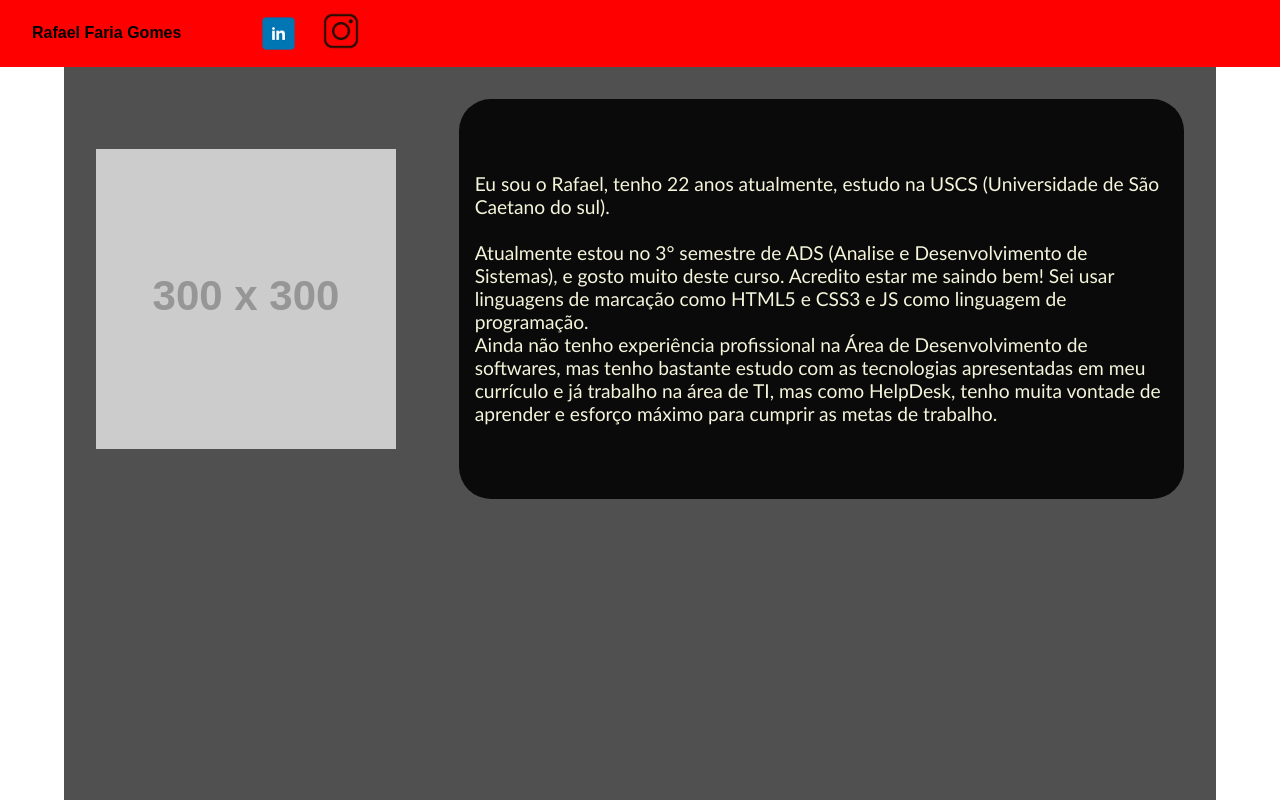
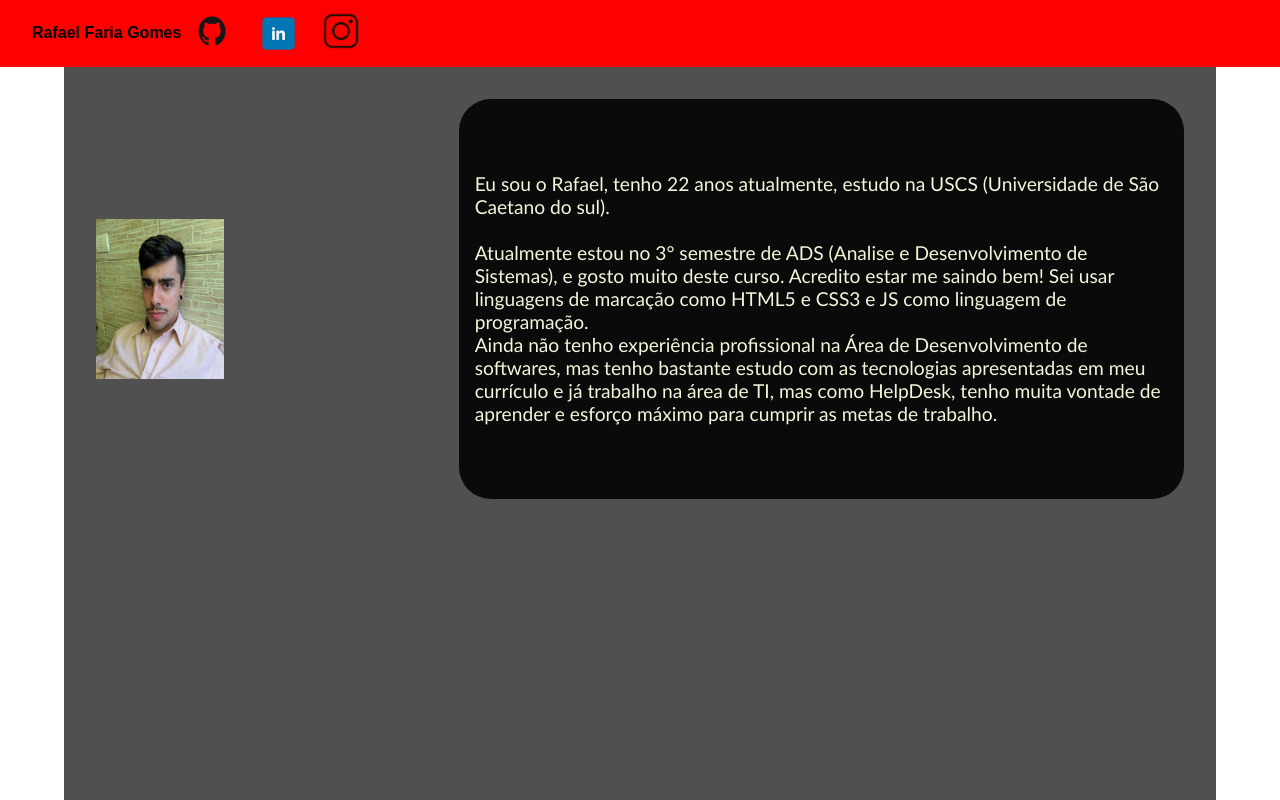
Before and after one commit to RafaelFariaGomes/portfolio, a plain HTML site: page index.html in a window 1280 px wide. Drawn offline with Linux system fonts and the light colour scheme; placeholder pictures from the web are drawn by us.

Commit message:
Alterações e corrreções de código

```diff
--- a/index.html
+++ b/index.html
@@ -16,15 +16,17 @@
         <img class="imageGit" src="./images/GitHub-Mark-removebg-preview.png" alt="GitHub_RafaelFariaGomes"></a>
 
         <a href="https://www.linkedin.com/in/rafael-faria-gomes-b69715209/">
-            <img class="imageLinkedin" src="./images/linkedin-removebg-preview.png" alt="Linkedin_afaelFariaGomes"></a>
+        <img class="imageLinkedin" src="./images/linkedin-removebg-preview.png" alt="Linkedin_RafaelFariaGomes"></a>
 
-        <a href=""><img class="imageInsta" src="./images/icone-instagram-removebg-preview.png" alt="link_Instagram"></a>
+        <a href="">
+        <img class="imageInsta" src="./images/icone-instagram-removebg-preview.png" alt="link_Instagram"></a>
+
     </div>
+
     <div class="container">
 
-
         <div class="divFoto">
-            <img src="https://via.placeholder.com/300" alt="imagem_Rafael_Faria">
+            <img src="./images/eu.jpeg" alt="imagem_Rafael_Faria" class="minhaFoto">
         </div>
 
         <div class="divContainerFalandoSobre">
--- a/style.css
+++ b/style.css
@@ -61,9 +61,12 @@ body{
     margin-left: 2rem;
 }
 .imageGit{
-    margin-left: 60vw;
-    width: 50px;
-    height: 50px;
+
+    width: 2.8vw;
+    height: 5vh;
+    /* background-color: yellow; */
+    margin-top: 1.2vh;
+    margin-left: 1vw;
 }
 .imageInsta{
     width: 60px;
@@ -73,6 +76,10 @@ body{
     width: 65px;
     height: 65px;
 }
+.minhaFoto{
+    height: 20vh;
+    width: 10vw;
+}
 a{
     width: 65px;
     height: 65px;
```
